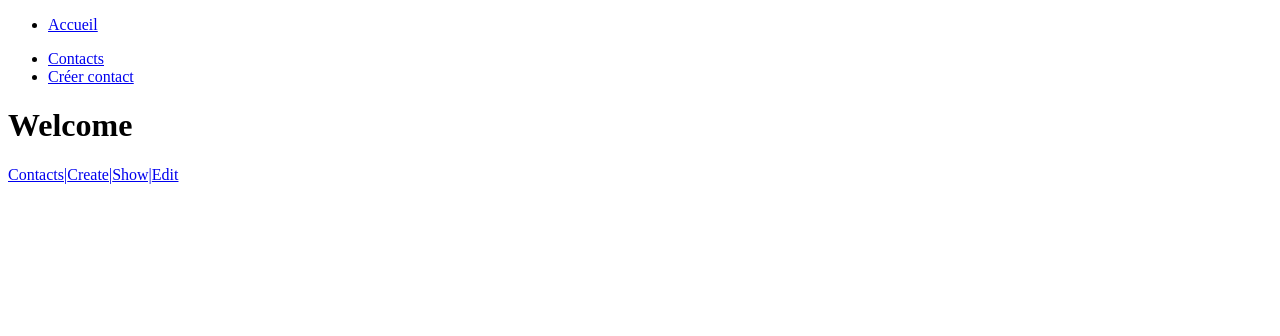
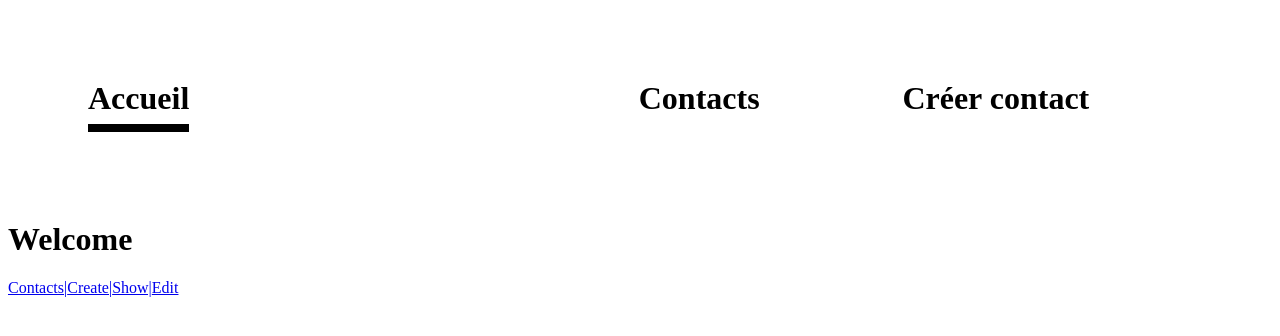
Before and after one commit to jochri3/contacts_list_1_3_december_2021, a React (Create React App) app: page / in a window 1280 px wide. Shown: the top 336 px of the page. Built offline with nearby package versions, Linux system fonts and the light colour scheme.

Commit message:
add style to navbar

```diff
--- a/package.json
+++ b/package.json
@@ -11,6 +11,7 @@
     "@types/react": "^17.0.0",
     "@types/react-dom": "^17.0.0",
     "axios": "^0.24.0",
+    "node-sass": "^5.0.0",
     "react": "^17.0.2",
     "react-dom": "^17.0.2",
     "react-router-dom": "^6.0.2",
--- a/src/components/layout/header/index.tsx
+++ b/src/components/layout/header/index.tsx
@@ -1,4 +1,5 @@
 import { Link, Outlet } from "react-router-dom";
+import "./style.scss";
 
 const Header: React.FC = () => {
   return (
--- /dev/null
+++ b/src/components/layout/header/style.scss
@@ -0,0 +1,57 @@
+@mixin afterEffect($width: 100%) {
+  content: "";
+  position: absolute;
+  left: 0;
+  bottom: -1rem;
+  width: $width;
+  border-bottom: 0.5rem solid;
+  transition: 0.4s linear;
+}
+
+header {
+  margin-bottom: 2rem;
+}
+.nav {
+  background-color: var(--primary-red);
+  display: flex;
+  font-size: 2rem;
+  padding: 2.5rem;
+  font-weight: 700;
+  ul {
+    list-style: none;
+  }
+}
+
+.nav-item {
+  display: flex;
+  flex: 4;
+  justify-content: center;
+}
+
+.nav-brand {
+  flex: 2;
+  justify-content: flex-start;
+}
+
+.nav-links {
+  justify-content: space-evenly;
+}
+
+.nav-link:link,
+.nav-link:visited {
+  text-decoration: none;
+  color: var(--primary-yellow);
+  position: relative;
+}
+
+.nav-brand .nav-link::after {
+  @include afterEffect;
+}
+
+.nav-links .nav-link::after {
+  @include afterEffect(0);
+}
+
+.nav-links .nav-link:hover::after {
+  width: 100%;
+}
```
Also changed, not shown: 2 other files (tests, documents, lock files or other folders).
